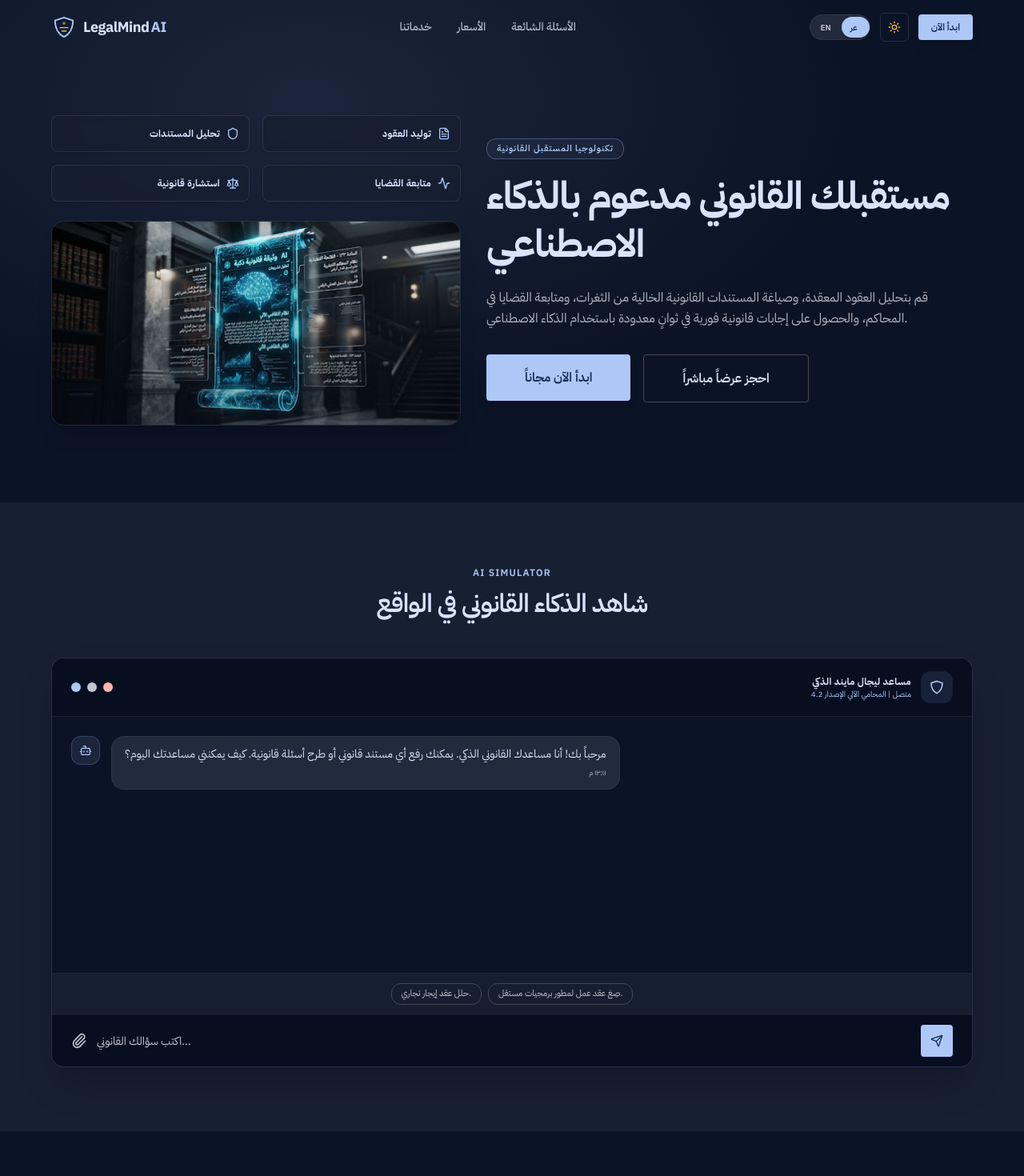
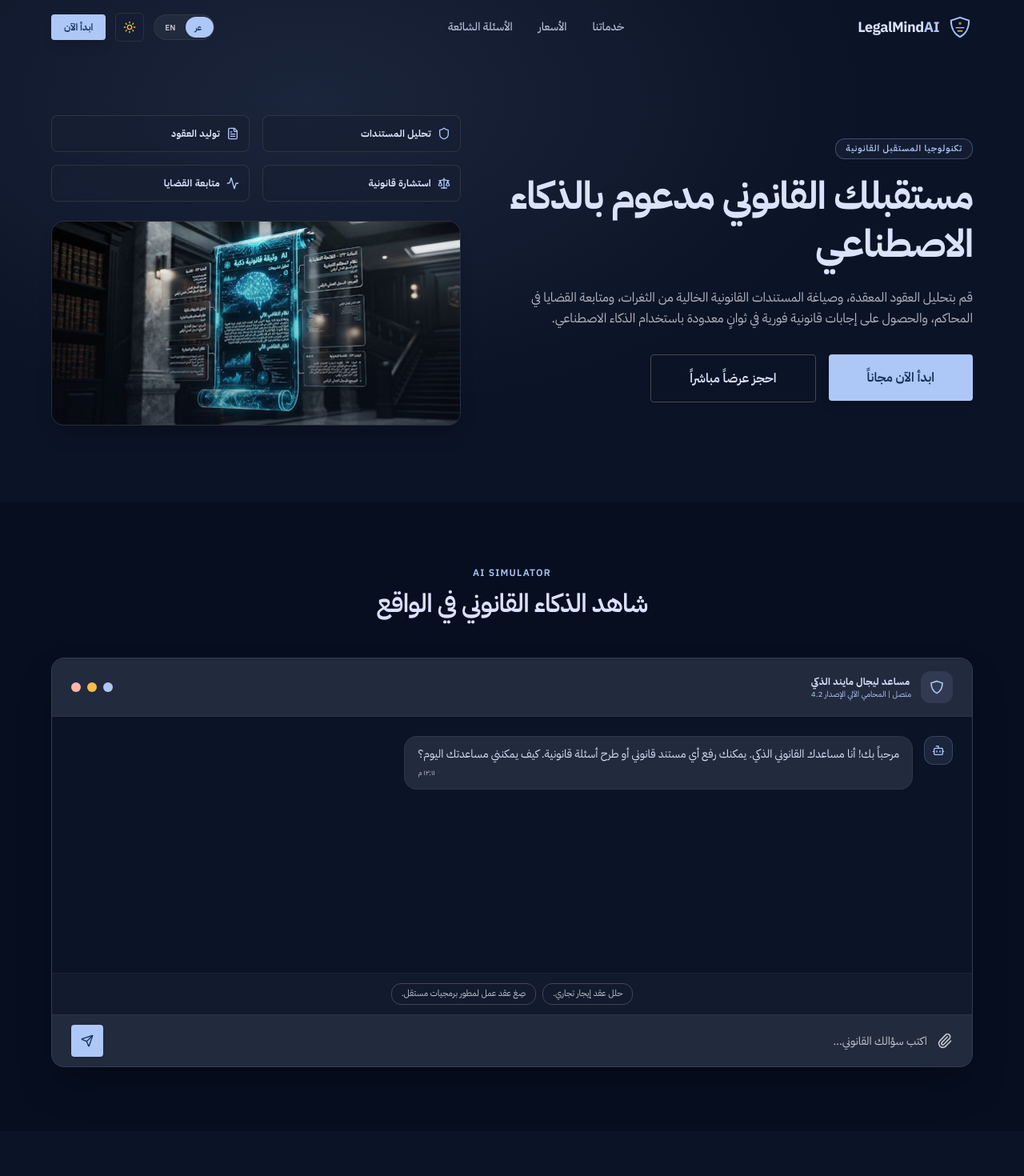
Before and after one commit to ALi-Maher-Mohamed/Legal-Mind-front, a Next.js app: page / in a window 1280 px wide. Shown: the top 1470 px of the page at 80% size. Built offline with nearby package versions, Linux system fonts and the light colour scheme.

Commit message:
Refactor global styles and components to enhance theme consistency and RTL support; update colors, layout, and accessibility features across various components, including the Hero, FAQ, and Stats sections.

```diff
--- a/app/globals.css
+++ b/app/globals.css
@@ -1,4 +1,7 @@
 @import "tailwindcss";
+
+/* Theme toggle must use .dark class — not OS prefers-color-scheme */
+@custom-variant dark (&:where(.dark, .dark *));
 
 @theme {
   --color-background: var(--lm-background);
@@ -32,7 +35,7 @@
 }
 
 :root {
-  background-color: var(--lm-background, #f7f9fb);
+  background-color: var(--lm-background, #ffffff);
   color: var(--lm-foreground, #191c1e);
   color-scheme: light;
 }
@@ -42,7 +45,14 @@ html[lang='en'] {
   --font-display: var(--font-inter), system-ui, sans-serif;
 }
 
-html,
+html[dir='rtl'] {
+  direction: rtl;
+}
+
+html[dir='ltr'] {
+  direction: ltr;
+}
+
 body {
   direction: inherit;
   text-align: start;
@@ -77,9 +87,16 @@ body {
 }
 
 .glass-panel {
-  background: color-mix(in srgb, var(--lm-card) 80%, transparent);
+  background: #ffffff;
+  border: 1px solid color-mix(in srgb, var(--lm-brand) 12%, transparent);
+  box-shadow: 0 2px 8px rgba(0, 62, 199, 0.06);
+}
+
+.dark .glass-panel {
+  background: color-mix(in srgb, var(--lm-card) 75%, transparent);
   backdrop-filter: blur(6px);
-  border: 1px solid color-mix(in srgb, var(--lm-border) 50%, transparent);
+  border: 1px solid color-mix(in srgb, var(--lm-border) 55%, transparent);
+  box-shadow: none;
 }
 
 .lm-container {
--- a/src/components/ui/Card.tsx
+++ b/src/components/ui/Card.tsx
@@ -19,8 +19,10 @@ export function Card({
   return (
     <div
       onClick={onClick}
-      className={`relative overflow-hidden rounded-2xl border border-outline/40 bg-card backdrop-blur-[6px] transition-all duration-300 dark:border-white/10 dark:bg-[rgba(23,31,51,0.6)] ${
-        onClick || hoverGlow ? 'hover:border-brand/30 cursor-pointer' : ''
+      className={`relative overflow-hidden rounded-2xl border border-brand/15 bg-white shadow-[0_2px_8px_rgba(0,62,199,0.06)] transition-all duration-300 dark:border-white/10 dark:bg-[rgba(23,31,51,0.85)] dark:shadow-none dark:backdrop-blur-[6px] ${
+        onClick || hoverGlow
+          ? 'hover:border-brand/40 hover:shadow-[0_4px_12px_rgba(0,62,199,0.1)] cursor-pointer dark:hover:border-brand/30'
+          : ''
       } ${className}`}
     >
       <div className="relative z-10 h-full w-full">{children}</div>
--- a/src/config/theme.ts
+++ b/src/config/theme.ts
@@ -57,13 +57,13 @@ export const palette = {
 /** Semantic tokens used by CSS vars + components */
 export const themes = {
   light: {
-    background: palette.light.background,
+    background: '#ffffff',
     foreground: palette.light.onSurface,
-    card: palette.light.surfaceLowest,
-    surface: palette.light.surfaceLowest,
-    surfaceRaised: palette.light.surfaceLow,
-    surfaceMuted: palette.light.surfaceHigh,
-    border: palette.light.outline,
+    card: '#ffffff',
+    surface: '#ffffff',
+    surfaceRaised: '#f0f4ff',
+    surfaceMuted: '#e8eeff',
+    border: '#d6e0f5',
     borderStrong: palette.light.outlineStrong,
     muted: palette.light.onSurfaceVariant,
     mutedForeground: palette.light.onSurfaceVariant,
@@ -78,8 +78,8 @@ export const themes = {
     danger: palette.light.error,
     ring: palette.light.primary,
     selection: 'rgba(0, 62, 199, 0.18)',
-    scrollbarTrack: palette.light.surfaceLow,
-    scrollbarThumb: palette.light.outline,
+    scrollbarTrack: '#f0f4ff',
+    scrollbarThumb: '#b8c7e8',
   },
   dark: {
     background: palette.dark.background,
--- a/src/hooks/useLanguage.ts
+++ b/src/hooks/useLanguage.ts
@@ -4,13 +4,14 @@
 import { useLanguageContext } from '@/lib/providers/LanguageProvider';
 
 export function useLanguage() {
-  const { locale, setLocale, t, isRtl } = useLanguageContext();
+  const { locale, setLocale, t, isRtl, dir } = useLanguageContext();
 
   return {
     locale,
     setLocale,
     t,
     isRtl,
-    toggleLanguage: () => setLocale(locale === 'en' ? 'ar' : 'en')
+    dir,
+    toggleLanguage: () => setLocale(locale === 'en' ? 'ar' : 'en'),
   };
 }
--- a/src/modules/landing/components/AIAssistantPreview.tsx
+++ b/src/modules/landing/components/AIAssistantPreview.tsx
@@ -69,20 +69,23 @@ export default function AIAssistantPreview() {
   };
 
   return (
-    <section className="bg-card py-16 md:py-20">
+    <section className="bg-[#f0f4ff] py-16 md:py-20 dark:bg-surface-muted">
       <div className="lm-container max-w-[1152px]">
         <SectionTitle badge="AI SIMULATOR" title={t.aiPreview.title} align="center" />
 
-        <div className="overflow-hidden rounded-2xl border border-brand/10 bg-card/80 shadow-[0_25px_50px_-12px_rgba(0,0,0,0.25)] backdrop-blur-[6px] dark:border-brand/20 dark:bg-[rgba(23,31,51,0.6)]">
-          {/* Window chrome */}
-          <div className="flex items-center justify-between border-b border-outline/30 bg-surface-muted px-4 py-4 sm:px-6">
+        <div className="overflow-hidden rounded-2xl border border-outline bg-white shadow-[0_12px_40px_-12px_rgba(15,23,42,0.18)] dark:border-brand/20 dark:bg-[rgba(23,31,51,0.75)] dark:shadow-[0_25px_50px_-12px_rgba(0,0,0,0.35)] dark:backdrop-blur-[6px]">
+          {/* Window chrome stays LTR like OS windows */}
+          <div
+            dir="ltr"
+            className="flex items-center justify-between border-b border-outline/40 bg-surface-raised px-4 py-4 sm:px-6 dark:bg-surface-raised"
+          >
             <div className="flex gap-2">
+              <span className="size-3 rounded-full bg-danger" />
+              <span className="size-3 rounded-full bg-accent" />
               <span className="size-3 rounded-full bg-brand" />
-              <span className="size-3 rounded-full bg-muted" />
-              <span className="size-3 rounded-full bg-danger" />
             </div>
             <div className="flex items-center gap-3">
-              <div className="text-end hidden sm:block">
+              <div className="hidden text-end sm:block" dir={isRtl ? 'rtl' : 'ltr'}>
                 <p className="text-xs font-bold tracking-wide text-foreground">{t.aiPreview.chatHeader}</p>
                 <p className="text-[10px] text-brand">{t.aiPreview.onlineStatus}</p>
               </div>
@@ -94,8 +97,8 @@ export default function AIAssistantPreview() {
             </div>
           </div>
 
-          {/* Messages */}
-          <div className="min-h-[320px] max-h-[420px] overflow-y-auto space-y-4 bg-background p-4 sm:p-6">
+          {/* Messages — inherit page direction */}
+          <div className="min-h-[320px] max-h-[420px] overflow-y-auto space-y-4 bg-white p-4 sm:p-6 dark:bg-background">
             <AnimatePresence initial={false}>
               {[
                 {
@@ -147,7 +150,7 @@ export default function AIAssistantPreview() {
           </div>
 
           {/* Input */}
-          <div className="flex items-center gap-3 border-t border-outline/30 bg-surface-muted px-4 py-3 sm:px-6">
+          <div className="flex items-center gap-3 border-t border-outline/40 bg-surface-raised px-4 py-3 sm:px-6 dark:bg-surface-raised">
             <button
               type="button"
               onClick={() => fileInputRef.current?.click()}
--- a/src/modules/landing/components/Hero.tsx
+++ b/src/modules/landing/components/Hero.tsx
@@ -26,56 +26,22 @@ export default function Hero() {
       <div className="pointer-events-none absolute inset-0 opacity-10 bg-[radial-gradient(ellipse_at_30%_20%,var(--lm-brand),transparent_55%)]" />
 
       <div className="lm-container relative z-10">
-        <div className="flex flex-col-reverse lg:flex-row lg:items-center lg:justify-between gap-10 lg:gap-8">
-          {/* Visual column — start side in LTR / end in RTL via flex order */}
-          <motion.div
-            initial={{ opacity: 0, y: 24 }}
-            animate={{ opacity: 1, y: 0 }}
-            transition={{ duration: 0.55, delay: 0.15 }}
-            className="w-full lg:max-w-[512px] flex flex-col gap-6"
-          >
-            <div className="grid grid-cols-2 gap-3 sm:gap-4">
-              {chips.map((chip, i) => {
-                const Icon = chip.icon;
-                return (
-                  <div
-                    key={chip.title}
-                    className="glass-panel flex items-center justify-end gap-2 rounded-lg px-3 py-3.5 shadow-sm"
-                    style={{ animationDelay: `${i * 80}ms` }}
-                  >
-                    <span className="text-[11px] sm:text-xs font-bold tracking-wide text-foreground">{chip.title}</span>
-                    <Icon className="h-4 w-4 shrink-0 text-brand" />
-                  </div>
-                );
-              })}
-            </div>
-
-            <div className="relative h-48 sm:h-64 w-full overflow-hidden rounded-2xl border border-outline/40 shadow-xl">
-              <Image
-                src={theme === 'dark' ? '/images/hero-dark.png' : '/images/hero-light.png'}
-                alt=""
-                fill
-                priority
-                sizes="(max-width: 1024px) 100vw, 512px"
-                className="object-cover"
-              />
-              <div className="absolute inset-0 bg-gradient-to-t from-background/60 to-transparent opacity-60" />
-            </div>
-          </motion.div>
-
-          {/* Copy column */}
+        {/* Text first in DOM → start side in LTR & RTL via document dir */}
+        <div className="flex flex-col lg:flex-row lg:items-center lg:justify-between gap-10 lg:gap-8">
           <motion.div
             initial={{ opacity: 0, y: 20 }}
             animate={{ opacity: 1, y: 0 }}
             transition={{ duration: 0.5 }}
-            className="w-full lg:max-w-[672px] flex flex-col gap-4 items-center lg:items-stretch text-center lg:text-start"
+            className="w-full lg:max-w-[672px] flex flex-col gap-4 items-center lg:items-start text-center lg:text-start"
           >
             <span className="inline-flex self-center lg:self-start rounded-xl border border-brand/30 bg-brand/5 px-3 py-1 text-[11px] font-semibold tracking-[0.08em] text-brand uppercase">
               {isRtl ? 'تكنولوجيا المستقبل القانونية' : 'Next-Gen Legal Technology'}
             </span>
 
             <h1 className="text-3xl sm:text-4xl lg:text-[48px] lg:leading-[60px] font-bold tracking-tight text-foreground">
-              {isRtl ? t.hero.arabicHeading : (
+              {isRtl ? (
+                t.hero.arabicHeading
+              ) : (
                 <>
                   {t.hero.titlePrefix}
                   <span className="text-brand">{t.hero.titleHighlight}</span>
@@ -99,6 +65,42 @@ export default function Hero() {
               </Button>
             </div>
           </motion.div>
+
+          <motion.div
+            initial={{ opacity: 0, y: 24 }}
+            animate={{ opacity: 1, y: 0 }}
+            transition={{ duration: 0.55, delay: 0.15 }}
+            className="w-full lg:max-w-[512px] flex flex-col gap-6"
+          >
+            <div className="grid grid-cols-2 gap-3 sm:gap-4">
+              {chips.map((chip) => {
+                const Icon = chip.icon;
+                return (
+                  <div
+                    key={chip.title}
+                    className="glass-panel flex items-center justify-start gap-2 rounded-lg px-3 py-3.5"
+                  >
+                    <Icon className="h-4 w-4 shrink-0 text-brand" />
+                    <span className="text-[11px] sm:text-xs font-bold tracking-wide text-foreground text-start">
+                      {chip.title}
+                    </span>
+                  </div>
+                );
+              })}
+            </div>
+
+            <div className="relative h-48 sm:h-64 w-full overflow-hidden rounded-2xl border border-outline bg-white shadow-xl dark:bg-surface dark:border-outline/40">
+              <Image
+                src={theme === 'dark' ? '/images/hero-dark.png' : '/images/hero-light.png'}
+                alt=""
+                fill
+                priority
+                sizes="(max-width: 1024px) 100vw, 512px"
+                className="object-cover"
+              />
+              <div className="absolute inset-0 bg-gradient-to-t from-background/60 to-transparent opacity-60" />
+            </div>
+          </motion.div>
         </div>
       </div>
     </section>
--- a/src/modules/landing/components/Stats.tsx
+++ b/src/modules/landing/components/Stats.tsx
@@ -15,7 +15,7 @@ export default function Stats() {
   ];
 
   return (
-    <section className="border-y border-outline/30 bg-surface-muted/50 py-12 md:py-16">
+    <section className="border-y border-brand/10 bg-[#f0f4ff] py-12 md:py-16 dark:border-outline/30 dark:bg-surface-muted/50">
       <div className="lm-container">
         <div className="grid grid-cols-1 gap-8 sm:grid-cols-3 sm:gap-6 text-center">
           {statItems.map((item, idx) => (
```
Also changed, not shown: app/layout.tsx (+15 -2 lines), src/components/ui/FAQItem.tsx (+14 -7 lines), src/lib/providers/LanguageProvider.tsx (+11 -4 lines), src/modules/landing/components/FAQ.tsx (+13 -9 lines).
